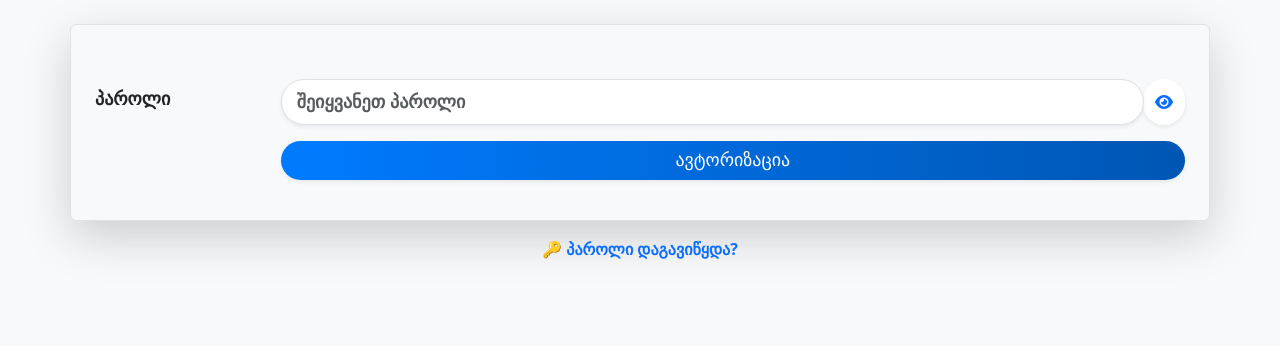
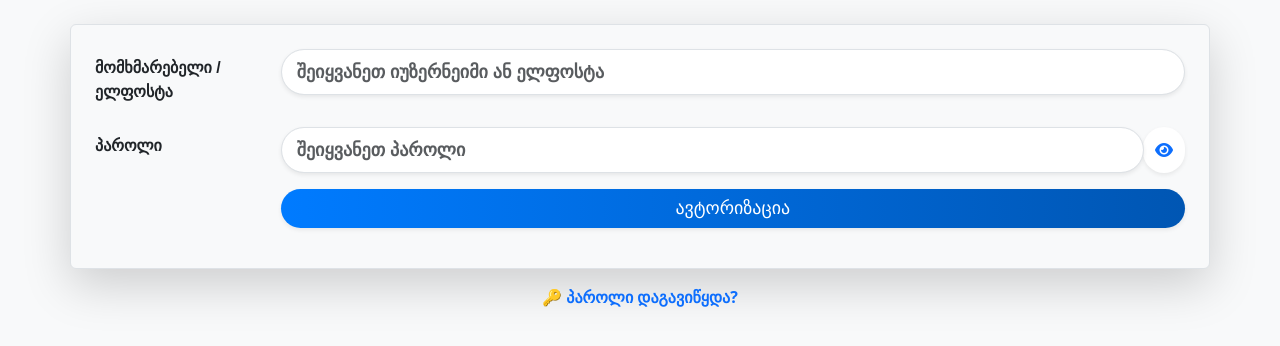
Before and after one commit to SANDRICKSON/thenewest, a Flask app: template templates/login.html in a window 1280 px wide. Shown: the part 92-438 px from the top of the page. Run offline with Flask 3, Linux system fonts and the light colour scheme; the template is opened without the code that fills it: values that come from a table or form of the project are taken from there, others are empty; some web fonts are replaced.

Commit message:
Update login.html

```diff
--- a/templates/login.html
+++ b/templates/login.html
@@ -6,13 +6,14 @@
         <form method="post">
             {{ form.hidden_tag() }}
 
+            <!-- მომხმარებლის ველი (შეიძლება იყოს იუზერნეიმი ან ელფოსტა) -->
             <div class="row mb-3">
-                <label for="{{ form.username.id }}" class="col-sm-2 col-form-label fw-bold">{{ form.username.label }}</label>
+                <label for="{{ form.identifier.id }}" class="col-sm-2 col-form-label fw-bold">მომხმარებელი / ელფოსტა</label>
                 <div class="col-sm-10">
-                    {{ form.username(class="form-control rounded-pill shadow-sm {% if form.username.errors %}is-invalid{% endif %}", placeholder="შეიყვანეთ სახელი") }}
-                    {% if form.username.errors %}
+                    {{ form.identifier(class="form-control rounded-pill shadow-sm {% if form.identifier.errors %}is-invalid{% endif %}", placeholder="შეიყვანეთ იუზერნეიმი ან ელფოსტა") }}
+                    {% if form.identifier.errors %}
                         <div class="invalid-feedback d-block mt-1">
-                            {% for error in form.username.errors %}
+                            {% for error in form.identifier.errors %}
                                 <small>⚠ {{ error }}</small><br>
                             {% endfor %}
                         </div>
@@ -20,8 +21,9 @@
                 </div>
             </div>
 
+            <!-- პაროლის ველი -->
             <div class="row mb-3">
-                <label for="{{ form.password.id }}" class="col-sm-2 col-form-label fw-bold">{{ form.password.label }}</label>
+                <label for="{{ form.password.id }}" class="col-sm-2 col-form-label fw-bold">პაროლი</label>
                 <div class="col-sm-10">
                     <div class="input-group">
                         {{ form.password(class="form-control rounded-pill shadow-sm {% if form.password.errors %}is-invalid{% endif %}", placeholder="შეიყვანეთ პაროლი", id="password") }}
@@ -39,6 +41,7 @@
                 </div>
             </div>
 
+            <!-- შესვლის ღილაკი -->
             <div class="row mb-3">
                 <div class="col-sm-10 offset-sm-2">
                     {{ form.submit(class="btn btn-primary w-100 rounded-pill shadow-sm") }}
@@ -48,6 +51,7 @@
         </form>
     </div>
 
+    <!-- პაროლის აღდგენის ბმული -->
     <div class="text-center mt-3">
         <a href="{{ url_for('forgot_password') }}" class="text-decoration-none text-primary fw-bold">🔑 პაროლი დაგავიწყდა?</a>
     </div>
@@ -108,6 +112,7 @@
         }
     </script>
 
+    <!-- FontAwesome-ის ბიბლიოთეკის დამატება -->
     <link rel="stylesheet" href="https://cdnjs.cloudflare.com/ajax/libs/font-awesome/6.0.0/css/all.min.css">
 
 {% endblock %}
```
